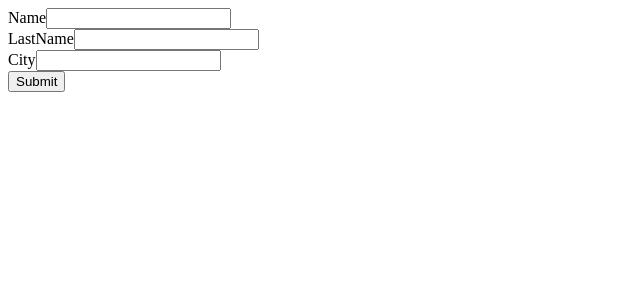
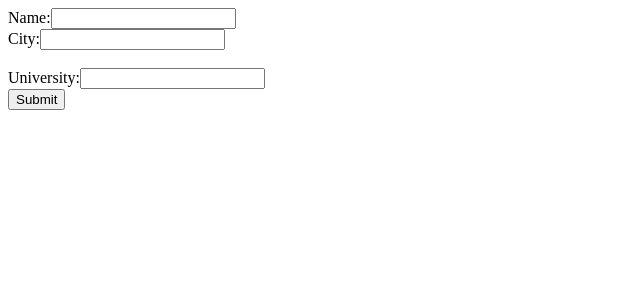
Before and after one commit to YanaCavalian/JS15-react, a React (Vite) app: page / in a window 1280 px wide. Shown: the top 300 px of the page, without its empty margins (0-640 px from the left). Built offline with nearby package versions, Linux system fonts and the light colour scheme.

Commit message:
change hw

```diff
--- a/src/App.jsx
+++ b/src/App.jsx
@@ -1,11 +1,49 @@
-import React from "react";
-import { MyForm } from "./Form";
+import { useForm } from "react-hook-form";
+import { Input } from "./components/input";
 
-const App = () => {
+export const App = () => {
+  const form = useForm({});
+
+  const onSubmit = (data) => {
+    form.reset();
+    console.log("Data:", data);
+  };
+
   return (
-    <div>
-      <MyForm />
-    </div>
+    <main>
+      <form onSubmit={form.handleSubmit(onSubmit)}>
+        <label>
+          Name:
+          <Input {...form.register("name", { required: "Required name" })} />
+        </label>
+        {form.formState.errors.name && (
+          <div>{form.formState.errors.name.message}</div>
+        )}
+        <br />
+        <label>
+          City:
+          <Input {...form.register("city", { required: "Required city" })} />
+        </label>
+        {form.formState.errors.city && (
+          <div>{form.formState.errors.city.message}</div>
+        )}
+        <br />
+        <br />
+        <label>
+          University:
+          <Input
+            {...form.register("university", {
+              required: "Required university",
+            })}
+          />
+        </label>
+        {form.formState.errors.university && (
+          <div>{form.formState.errors.university.message}</div>
+        )}
+        <br />
+        <button type="submit">Submit</button>
+      </form>
+    </main>
   );
 };
 
--- a/src/Form.jsx
+++ /dev/null
@@ -1,64 +0,0 @@
-import { useForm, Controller } from "react-hook-form";
-
-export const MyForm = () => {
-  const {
-    handleSubmit,
-    control,
-    formState: { errors },
-  } = useForm();
-
-  const onSubmit = (data) => {
-    console.log(data);
-  };
-
-  return (
-    <form onSubmit={handleSubmit(onSubmit)}>
-      <div>
-        <label>Name</label>
-        <Controller
-          name="firstName"
-          control={control}
-          rules={{ required: "Required field" }}
-          render={({ field }) => (
-            <>
-              <input {...field} />
-              {errors.firstName && <p>{errors.firstName.message}</p>}
-            </>
-          )}
-        />
-      </div>
-
-      <div>
-        <label>LastName</label>
-        <Controller
-          name="lastName"
-          control={control}
-          rules={{ required: "Required field" }}
-          render={({ field }) => (
-            <>
-              <input {...field} />
-              {errors.lastName && <p>{errors.lastName.message}</p>}
-            </>
-          )}
-        />
-      </div>
-
-      <div>
-        <label>City</label>
-        <Controller
-          name="city"
-          control={control}
-          rules={{ required: "Required field" }}
-          render={({ field }) => (
-            <>
-              <input {...field} />
-              {errors.city && <p>{errors.city.message}</p>}
-            </>
-          )}
-        />
-      </div>
-
-      <button type="submit">Submit</button>
-    </form>
-  );
-};
--- /dev/null
+++ b/src/components/input.jsx
@@ -0,0 +1,5 @@
+import { forwardRef } from "react";
+
+export const Input = forwardRef(function Input(props, ref) {
+  return <input {...props} ref={ref} />;
+});
```
